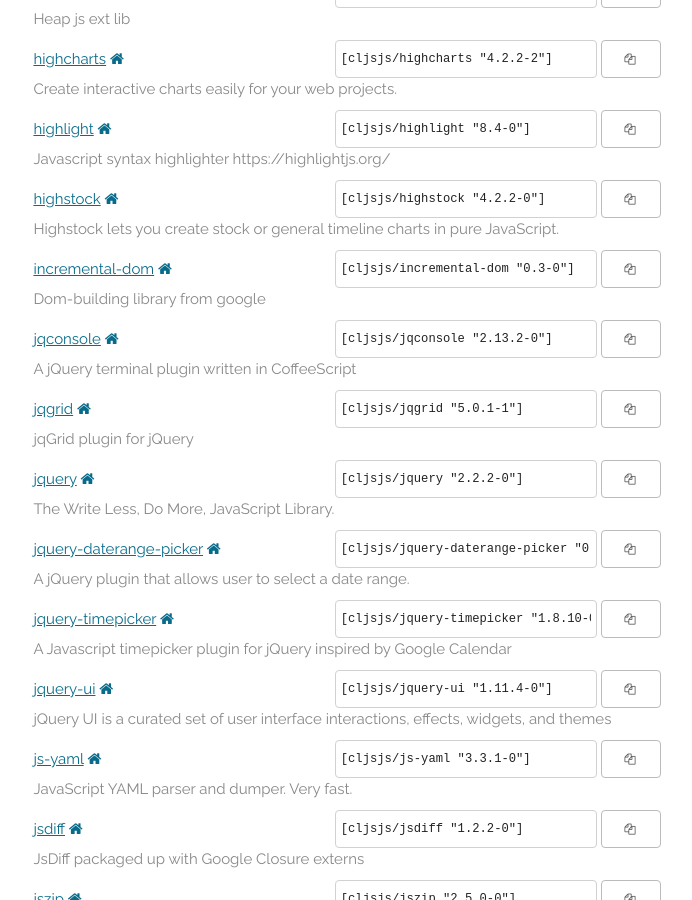
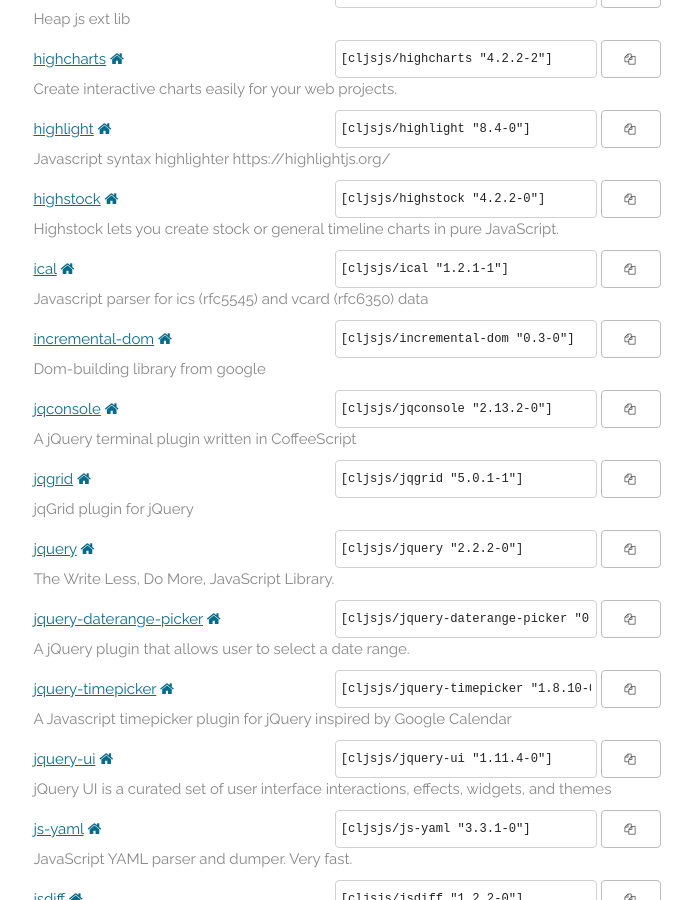
Before and after one commit to cljsjs/cljsjs.github.io, a Jekyll site: the page built from index.markdown, in a window 1280 px wide and 900 px high, scrolled down 5612 px. Shown: the whole window, without its empty margins (293-985 px from the left). Built offline with Jekyll 4.4.1, drawn with Linux system fonts in a browser that asks for light colours; nearby versions of some CDN libraries; comment, search, counter and statistics services are not loaded.

Commit message:
Automatic update

```diff
--- a/_includes/packages.html
+++ b/_includes/packages.html
@@ -591,6 +591,15 @@
     <p class="description">Highstock lets you create stock or general timeline charts in pure JavaScript.</p>
   </li>
   <li>
+    <a href="https://clojars.org/cljsjs/ical">ical</a>
+    <a href="https://github.com/mozilla-comm/ical.js" target="new"><i class="fa fa-home"></i></a>
+    <span class="clojars">
+      <input type="text" value='[cljsjs/ical "1.2.1-1"]'/>
+      <button data-clipboard-text='[cljsjs/ical "1.2.1-1"]'><i class="fa fa-copy"></i></button>
+    </span>
+    <p class="description">Javascript parser for ics (rfc5545) and vcard (rfc6350) data</p>
+  </li>
+  <li>
     <a href="https://clojars.org/cljsjs/incremental-dom">incremental-dom</a>
     <a href="http://github.com/google/incremental-dom" target="new"><i class="fa fa-home"></i></a>
     <span class="clojars">
```
